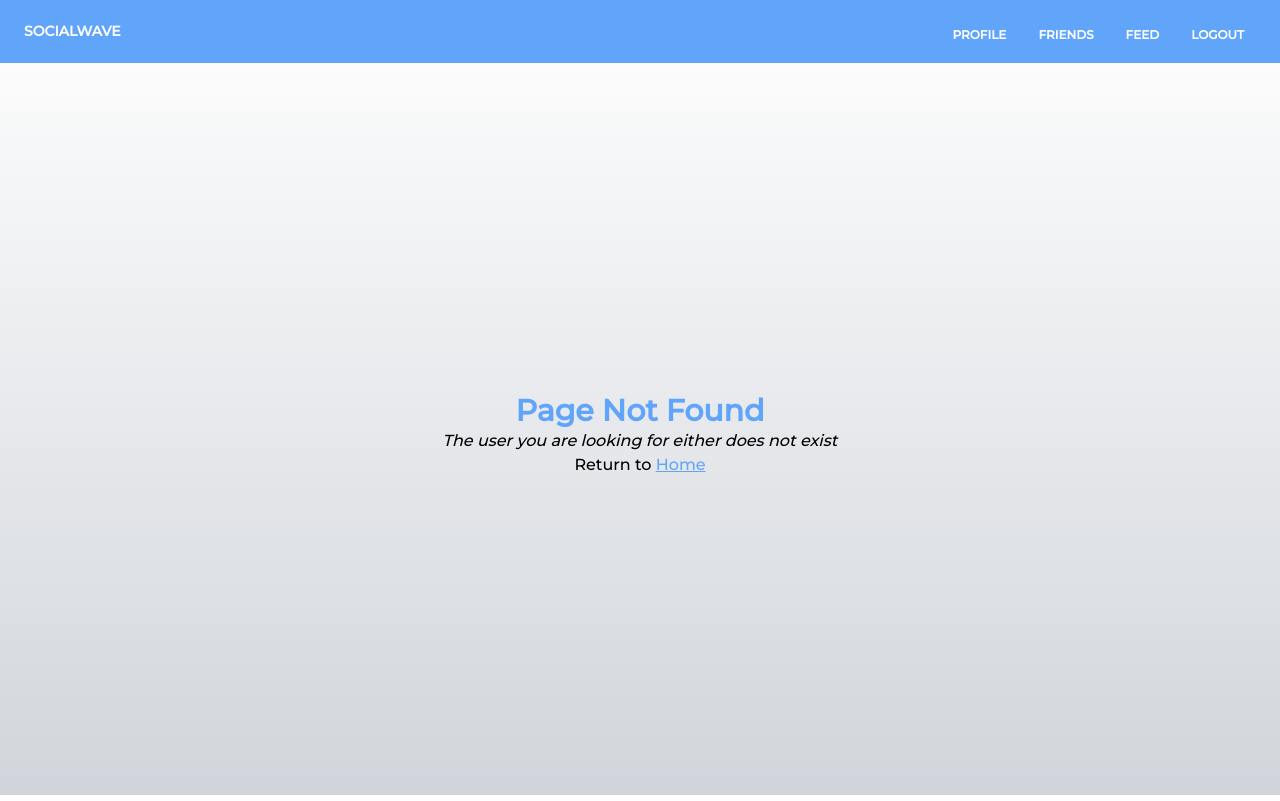
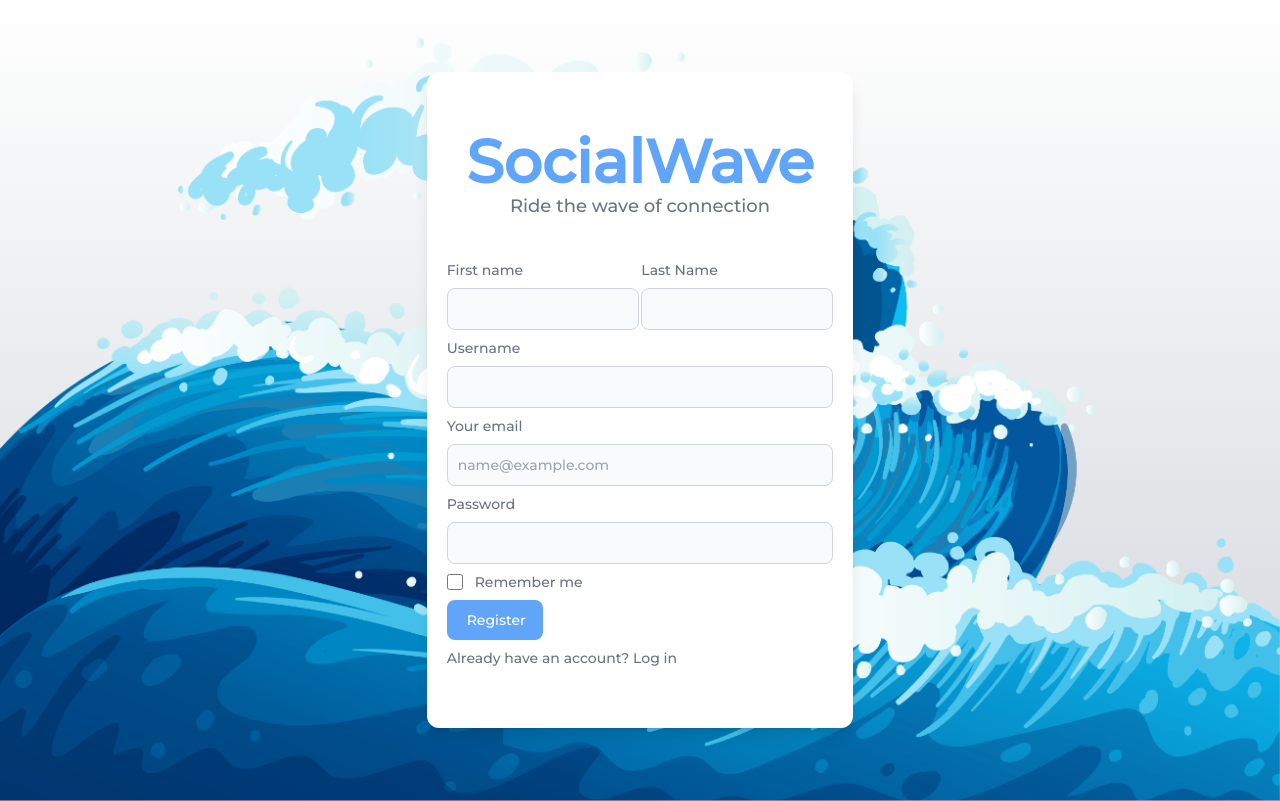
Before and after one commit to jll38/social-wave, a Next.js app: page /register in a window 1280 px wide. Before the commit this address had no page. Built offline with nearby package versions, Linux system fonts and the light colour scheme.

Commit message:
register page

```diff
--- /dev/null
+++ b/src/pages/register.tsx
@@ -0,0 +1,144 @@
+import Head from "next/head";
+import Image from "next/image";
+import { Inter } from "next/font/google";
+import { Roboto } from "next/font/google";
+import styles from "@/styles/Home.module.css";
+import FilmReel from "@/components/FilmReel";
+import Link from "next/link";
+import animations from "../styles/animations.module.css";
+
+const inter = Inter({ subsets: ["latin"] });
+
+export default function Register() {
+  const handleRegister = () => {
+    window.location.assign("/feed");
+  };
+
+  return (
+    <>
+      <Head>
+        <title>SocialWave</title>
+        <meta name="description" content="Generated by create next app" />
+        <meta name="viewport" content="width=device-width, initial-scale=1" />
+        <link rel="icon" href="/favicon.ico" />
+      </Head>
+      <main id="hero-screen">
+        <Image
+          src={"/images/700821.png"}
+          alt="background img"
+          fill={true}
+          className={`absolute -z-10 ${animations.bob}`}
+        />
+        <div className="min-h-screen flex items-center justify-center object-center z-50">
+          <div className="text-center w-full sm:w-3/4 md:w-1/3 rounded-xl bg-white py-10 shadow-lg">
+            <div id="login-box-header" className=" my-5">
+              <h1 className="text-blue-400 text-6xl font-bold">SocialWave</h1>
+              <p className="text-gray-500 text-lg">
+                Ride the wave of connection
+              </p>
+            </div>
+            <div id="login-box-body" className="text-left p-5">
+              <form className="space-y-2 md:space-y-2" action="#">
+                <div className="flex justify-between">
+                  <div>
+                    <label className="block mb-2 text-sm font-medium text-gray-500 ">
+                      First name
+                    </label>
+                    <input
+                      type="text"
+                      name="fName"
+                      id="fName"
+                      className="bg-gray-50 border border-gray-300 text-gray-500 sm:text-sm rounded-lg focus:ring-primary-600 focus:border-primary-600 block w-full p-2.5 "
+                      required={true}
+                    />
+                  </div>
+                  <div>
+                    <label className="block mb-2 text-sm font-medium text-gray-500 ">
+                      Last Name
+                    </label>
+                    <input
+                      type="text"
+                      name="lName"
+                      id="lName"
+                      className="bg-gray-50 border border-gray-300 text-gray-500 sm:text-sm rounded-lg focus:ring-primary-600 focus:border-primary-600 block w-full p-2.5 "
+                      required={true}
+                    />
+                  </div>
+                </div>
+                <div>
+                <label className="block mb-2 text-sm font-medium text-gray-500 ">
+                      Username
+                    </label>
+                    <input
+                      type="text"
+                      name="username"
+                      id="username"
+                      className="bg-gray-50 border border-gray-300 text-gray-500 sm:text-sm rounded-lg focus:ring-primary-600 focus:border-primary-600 block w-full p-2.5 "
+                      required={true}
+                    />
+                </div>
+                <div>
+                  <label className="block mb-2 text-sm font-medium text-gray-500 ">
+                    Your email
+                  </label>
+                  <input
+                    type="email"
+                    name="email"
+                    id="email"
+                    className="bg-gray-50 border border-gray-300 text-gray-500 sm:text-sm rounded-lg focus:ring-primary-600 focus:border-primary-600 block w-full p-2.5 "
+                    placeholder="name@example.com"
+                    required={true}
+                  />
+                </div>
+                <div>
+                  <label className="block mb-2 text-sm font-medium text-gray-500">
+                    Password
+                  </label>
+                  <input
+                    type="password"
+                    name="password"
+                    id="password"
+                    className="bg-gray-50 border border-gray-300 text-gray-900 sm:text-sm rounded-lg focus:ring-primary-600 focus:border-primary-600 block w-full p-2.5 "
+                    required={true}
+                  />
+                </div>
+                <div className="flex items-center justify-between">
+                  <div className="flex items-start">
+                    <div className="flex items-center h-5">
+                      <input
+                        id="remember"
+                        aria-describedby="remember"
+                        type="checkbox"
+                        className="w-4 h-4 border border-gray-300 rounded bg-gray-50 focus:ring-3 focus:ring-primary-300 dark:bg-gray-700 dark:border-gray-600 dark:focus:ring-primary-600 dark:ring-offset-gray-800"
+                        required={true}
+                      />
+                    </div>
+                    <div className="ml-3 text-sm">
+                      <label className="text-gray-500">Remember me</label>
+                    </div>
+                  </div>
+                </div>
+                <button
+                  type="submit"
+                  className="w-1/4 text-white bg-blue-400 hover:bg-blue-500 focus:ring-4 focus:outline-none focus:ring-primary-300 font-medium rounded-lg text-sm px-5 py-2.5 text-center"
+                  onClick={handleRegister}
+                >
+                  Register
+                </button>
+                <p className="text-sm font-light text-gray-500">
+                  Already have an account?{" "}
+                  <Link
+                    href="/register"
+                    className="font-medium text-primary-600 hover:underline dark:text-primary-500"
+                  >
+                    Log in
+                  </Link>
+                </p>
+              </form>
+            </div>
+          </div>
+        </div>
+      </main>
+    </>
+  );
+}
```
